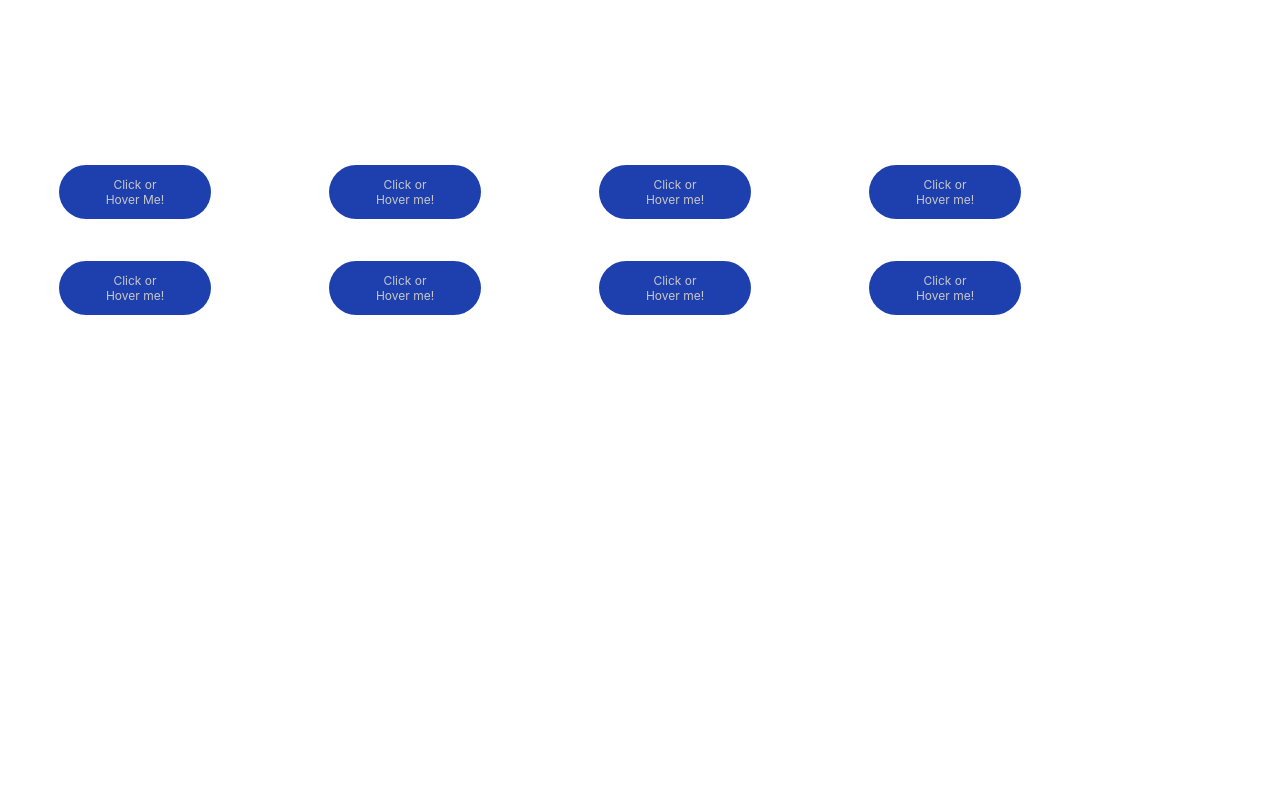
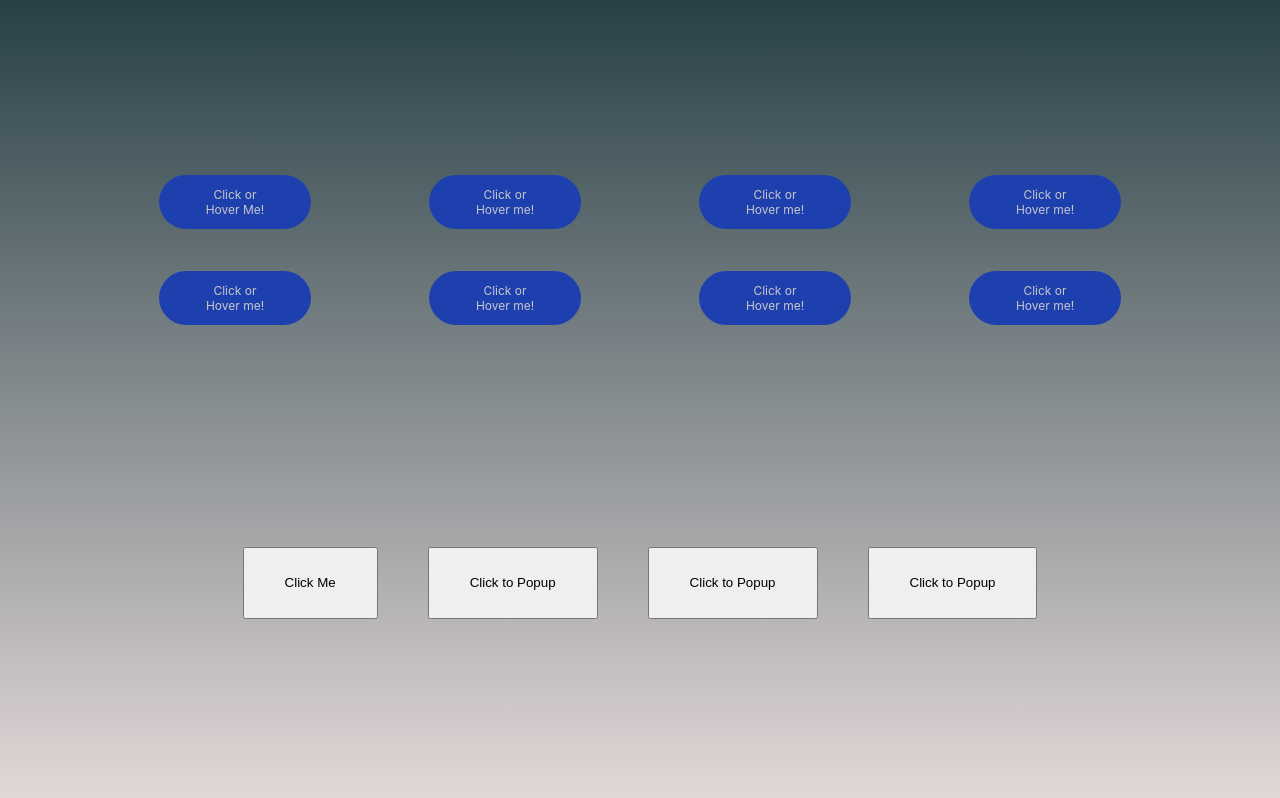
Before and after one commit to zenidreney/react-modals, a React (Vite) app: page / in a window 1280 px wide. Shown: the top 798 px of the page. Built offline with nearby package versions, Linux system fonts and the light colour scheme.

Commit message:
Finished first draft of Popup.

```diff
--- a/package.json
+++ b/package.json
@@ -10,6 +10,7 @@
     "preview": "vite preview"
   },
   "dependencies": {
+    "classnames": "^2.5.1",
     "react": "^19.1.1",
     "react-dom": "^19.1.1",
     "react-icons": "^5.5.0"
--- a/src/App.tsx
+++ b/src/App.tsx
@@ -1,11 +1,13 @@
 import SampleTooltip from "./components/Tooltip/SampleTooltip"
+import SamplePopup from "./components/Popup/SamplePopup"
 
 function App() {
 
   return (
-    <>
+    <div className="app-container">
       {SampleTooltip}
-    </>
+      {SamplePopup}
+    </div>
   )
 }
 
--- /dev/null
+++ b/src/components/Popup/Banner/Banner.css
@@ -0,0 +1,80 @@
+h2,
+p {
+    margin: 0;
+    padding: 0;
+}
+
+div.banner-container {
+    font-family: Inter;
+    display: flex;
+    flex-direction: column;
+    align-items: flex-start;
+    justify-content: flex-start;
+    max-width: 384px;
+    width: 90%;
+    min-height: 3.25em;
+    gap: 0.75em;
+    margin-bottom: 0.125em;
+    opacity: 1;
+    border-radius: 6px;
+    padding: 1em;
+}
+
+div.banner-header-row {
+    display: flex;
+    align-items: center;
+    gap: 0.75em;
+}
+
+div.banner-container .banner-header-row:nth-of-type(2) svg {
+    opacity: 0;
+    flex: 0 0 1rem;
+}
+
+h2.banner-header {
+    font-weight: 500;
+    font-size: 0.875rem;
+    line-height: 20px;
+    letter-spacing: 0%;
+}
+
+div.banner-container p {
+
+    font-weight: 400;
+    font-size: 0.875rem;
+    line-height: 20px;
+    letter-spacing: 0%;
+
+}
+
+div.banner-success {
+    background-color: #ECFDF5;
+    color: #065F46;
+}
+
+div.banner-warning {
+    color: #92400E;
+    background-color: #FFFBEB;
+}
+
+div.banner-warning .warning-icon {
+    color: #FBBF24;
+}
+
+div.banner-error {
+    color: #92400E;
+    background-color: #FEF2F2;
+}
+
+div.banner-error h2 {
+    font-weight: 700;
+}
+
+div.banner-error .error-icon {
+    color: #F87171;
+}
+
+div.banner-neutral {
+    background-color: #EFF6FF;
+    color: #1E40AF;
+}
--- /dev/null
+++ b/src/components/Popup/Banner/Banner.tsx
@@ -0,0 +1,55 @@
+import { FcOk } from "react-icons/fc";
+import { IoIosWarning } from "react-icons/io";
+import { IoIosCloseCircle } from "react-icons/io";
+import { FcInfo } from "react-icons/fc";
+import classnames from "classnames"
+import "./Banner.css"
+
+export type BannerProps = {
+    text?: string;
+    heading?: string;
+    variant?: "success" | "warning" | "error" | "neutral"
+
+}
+
+export default function Banner({
+
+    text = "Lorem ipsum dolor sit amet consectetur adipisicing elit oluptatum tenetur.",
+    heading = "Success!!",
+    variant = "success"
+    }: BannerProps) {
+
+    const variantClass = variant && `banner-${variant}`
+    const classNames = classnames("banner-container", variantClass)
+
+    const icon = (variant === "success") ? <FcOk /> :
+        (variant === "warning") ? <IoIosWarning className="warning-icon" /> :
+            (variant === "error") ? <IoIosCloseCircle className="error-icon" /> :
+                (variant === "neutral") ? <FcInfo /> : ""
+
+
+    const bannerText = heading ? heading :
+        (variant === "success") ? "Congratulations!" :
+            (variant === "warning") ? "Attention" :
+                (variant === "error") ? "There is a problem with your application" :
+                    (variant === "neutral") ? "Update available" : ""
+
+    const infoText = <p>{text}</p>
+
+    return (
+
+        <div className={classNames}>
+
+            <div className="banner-header-row">
+                {icon}
+                <h2 className="banner-header">{bannerText}</h2>
+            </div>
+
+            {heading ? <div className="banner-header-row">
+                {icon}
+                {infoText}
+            </div> : ""}
+
+        </div>
+    )
+}
--- /dev/null
+++ b/src/components/Popup/Popup.css
@@ -0,0 +1,3 @@
+button.popup-btn {
+    padding: 2em 3em;
+}
--- /dev/null
+++ b/src/components/Popup/Popup.tsx
@@ -0,0 +1,43 @@
+import { useState, useEffect, cloneElement } from "react"
+import Banner from "./Banner/Banner"
+import type { BannerProps } from "./Banner/Banner"
+
+import "./Popup.css"
+
+type PopupProps = BannerProps & { children?: React.ReactElement<{ onClick?: () => void }> }
+
+function Popup({
+    children = <button className="popup-btn">Click Me</button>,
+    text,
+    heading,
+    variant }: PopupProps) {
+
+    const [isOpen, setIsOpen] = useState(false)
+
+    useEffect(() => {
+        if (isOpen) {
+            const timer = setTimeout(() => { setIsOpen(false) }, 4000)
+            console.log("clicked")
+            return () => clearTimeout(timer)
+        }
+    }, [isOpen])
+
+    const modalTrigger = cloneElement(children, {
+        onClick: () => setIsOpen(true)
+    })
+
+    return (
+
+        <>
+            {isOpen && <Banner
+                text={text}
+                heading={heading}
+                variant={variant}
+            />}
+            {modalTrigger}
+        </>
+
+    )
+}
+
+export default Popup
--- /dev/null
+++ b/src/components/Popup/SamplePopup.tsx
@@ -0,0 +1,37 @@
+import Popup from "./Popup"
+import type { CSSProperties } from "react"
+
+const styles: CSSProperties = {
+    display: "flex",
+    flexWrap: "wrap",
+    alignItems: "center",
+    justifyContent: "center",
+    gap: "50px",
+    marginTop: "150px"
+
+}
+
+const SamplePopup =
+
+    <div style={styles}>
+
+        <Popup
+            heading="Success"
+            text="Your work has been saved"
+            variant="success"/>
+        <Popup
+            heading="Warning"
+            text="A netwrok error was detected"
+            variant="warning"><button className="popup-btn">Click to Popup</button></Popup>
+        <Popup
+            heading="Error"
+            text="Please re-save your work again"
+            variant="error"><button className="popup-btn">Click to Popup</button></Popup>
+        <Popup
+            heading="Information"
+            text="Please read updated information"
+            variant="neutral"><button className="popup-btn">Click to Popup</button></Popup>
+    </div>
+
+
+export default SamplePopup
--- a/src/components/Tooltip/SampleTooltip.tsx
+++ b/src/components/Tooltip/SampleTooltip.tsx
@@ -5,7 +5,10 @@ import type { CSSProperties } from "react"
 const styles: CSSProperties = {
     display: "flex",
     flexWrap: "wrap",
+    alignItems: "center",
+    justifyContent: "center",
     marginTop: "150px"
+
 }
 
 const SampleTooltip =
--- a/src/components/Tooltip/Tooltip.css
+++ b/src/components/Tooltip/Tooltip.css
@@ -49,7 +49,6 @@ div.tooltip-fbox {
     box-shadow: 0px 4px 6px -2px #0000000D;
     box-shadow: 10px 10px 15px -3px #0000001A;
 
-    transform: translateY(-7px);
 
 }
 
@@ -57,7 +56,6 @@ div.tooltip-fbox::after {
     position: absolute;
     content: "";
     bottom: -18px;
-    top: 100%;
     left: 50px;
     width: 0;
     height: 0;
--- a/src/components/Tooltip/Tooltip.tsx
+++ b/src/components/Tooltip/Tooltip.tsx
@@ -1,5 +1,6 @@
 
-import { useState, type JSX } from "react";
+import { useState } from "react";
+import type { JSX, CSSProperties } from "react";
 import "./Tooltip.css"
 import { ImDrawer2 } from "react-icons/im";
 
@@ -51,7 +52,8 @@ function Tooltip({
       onMouseLeave={() => setIsVisible(false)}
       onClick={(prev) => !prev}>
       {isVisible &&
-        <div className="tooltip-fbox" style={styles as React.CSSProperties}  >
+
+        <div className="tooltip-fbox" style={ styles as CSSProperties }  >
           <ImDrawer2 className="icon" />
           <div className="tooltip-text-fbox">
             <h3 >
@@ -64,11 +66,12 @@ function Tooltip({
           </div>
 
           <button
-            onClick={(e) => {e.stopPropagation(); setIsVisible(false)}}
+            onClick={(e) => { e.stopPropagation(); setIsVisible(false) }}
             className="tooltip-btn">
             X
           </button>
         </div>}
+
       {children}
     </div>
   )
--- a/src/index.css
+++ b/src/index.css
@@ -1,3 +1,21 @@
 body {
+    height: 100vh;
     margin-top: 10px;
+    /* Background gradient from https://uigradients.com/#Winter */
+    background: #E6DADA;
+    /* fallback for old browsers */
+    background: -webkit-linear-gradient(to bottom, #274046, #E6DADA);
+    /* Chrome 10-25, Safari 5.1-6 */
+    background: linear-gradient(to bottom, #274046, #E6DADA);
+    /* W3C, IE 10+/ Edge, Firefox 16+, Chrome 26+, Opera 12+, Safari 7+ */
+
 }
+
+div.app-container {
+    display: flex;
+    flex-direction: column;
+    justify-content: center;
+    align-items: center;
+    gap: 2.8em;
+
+}
```
Also changed, not shown: 1 other file (tests, documents, lock files or other folders).
